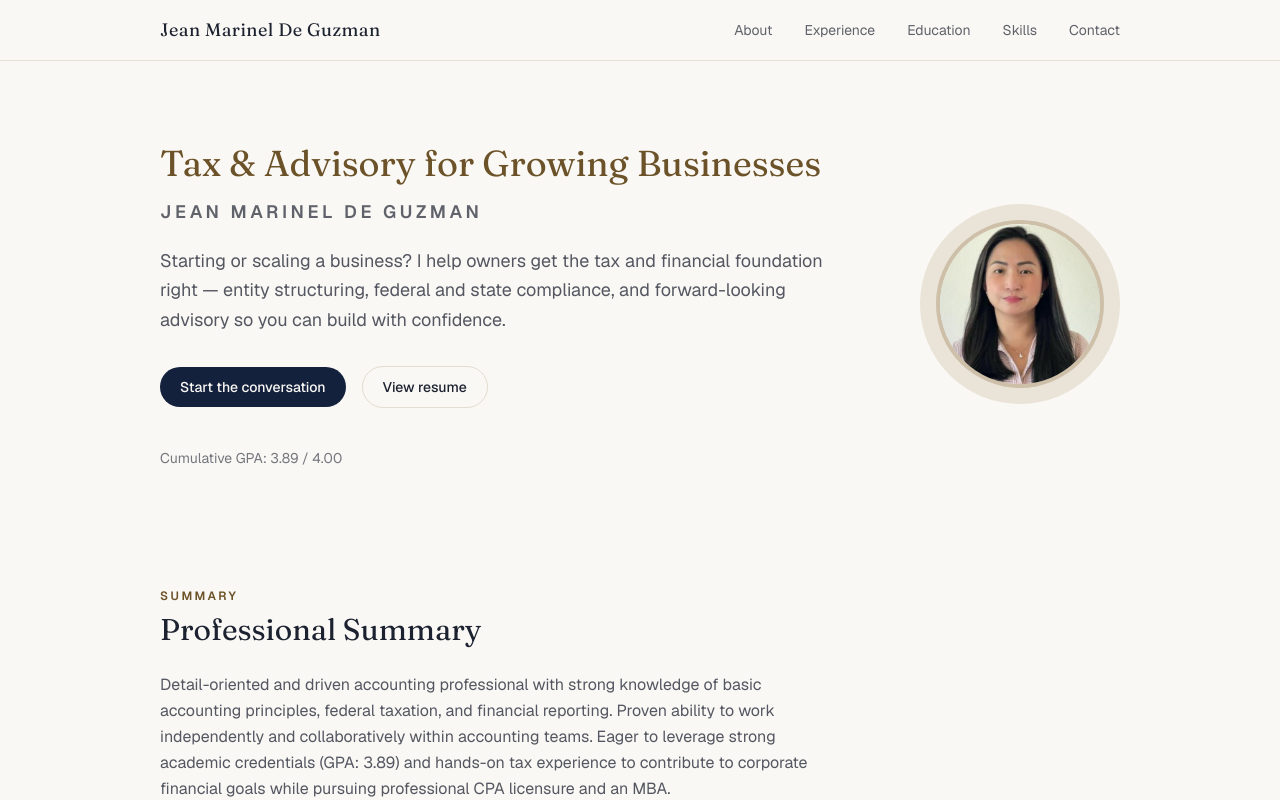
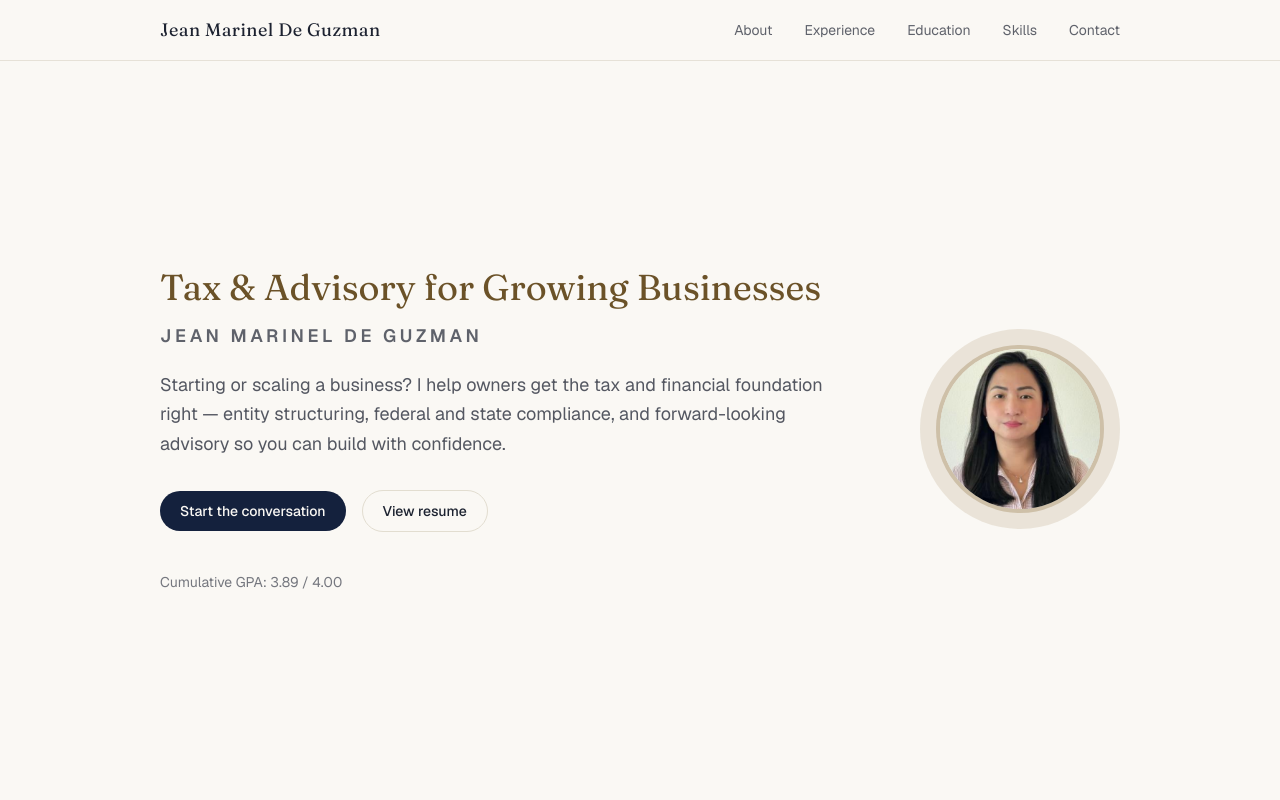
Before and after one commit to bluisidro/jean-dguz-portfolio, a Next.js app: page / in a window 1280 px wide. Shown: the top 800 px of the page. Built offline with nearby package versions, Linux system fonts and the light colour scheme.

Commit message:
Make hero fill the initial viewport
Content is vertically centered in a full-height section so
only the hero is visible on load; everything else appears on
scroll.

Co-Authored-By: Claude Sonnet 5 <noreply@anthropic.com>

```diff
--- a/src/components/Hero.tsx
+++ b/src/components/Hero.tsx
@@ -4,7 +4,10 @@ import Image from "next/image";
 
 export default function Hero() {
   return (
-    <section id="top" className="mx-auto max-w-5xl px-4 pb-16 pt-14 sm:px-8 sm:pt-20">
+    <section
+      id="top"
+      className="mx-auto flex min-h-[calc(100dvh-65px)] max-w-5xl flex-col justify-center px-4 py-14 sm:px-8"
+    >
       <div className="flex flex-col-reverse gap-10 sm:flex-row sm:items-center sm:justify-between">
         <div>
           <p className="font-serif text-3xl leading-tight text-accent-strong sm:text-4xl">
```
